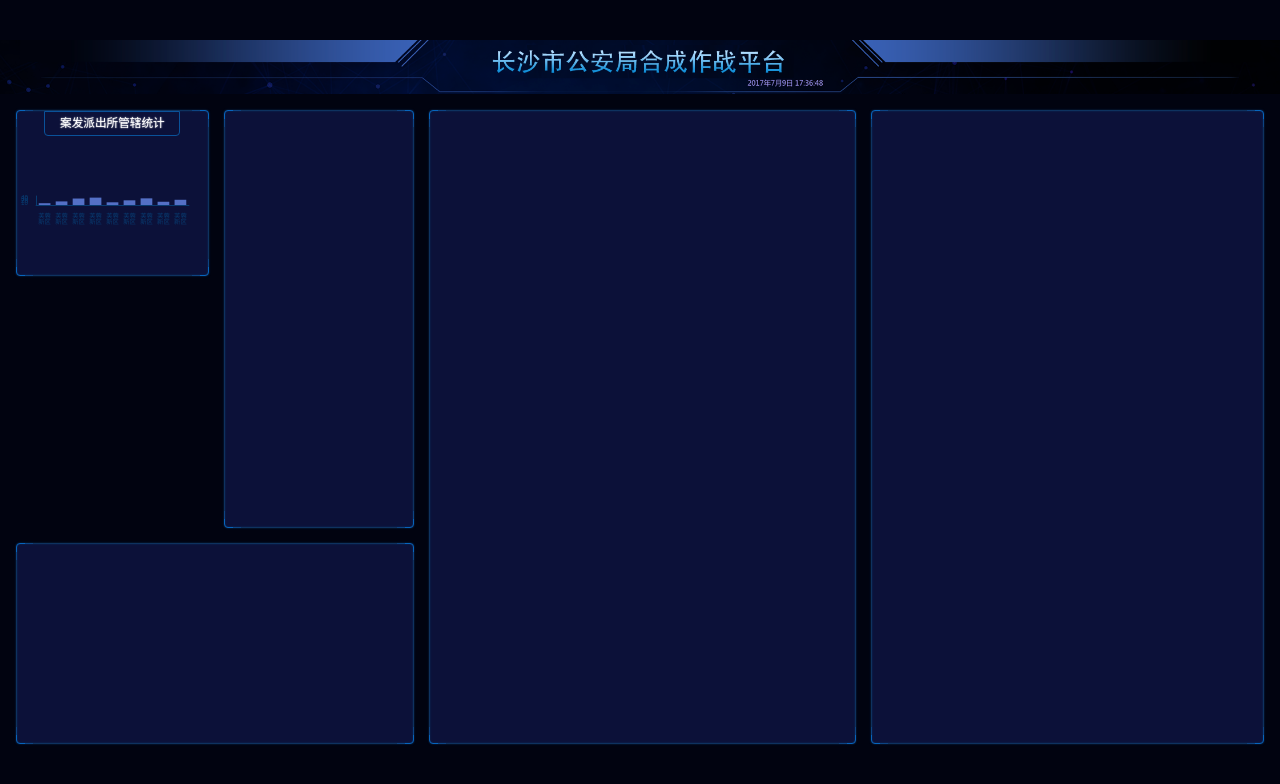
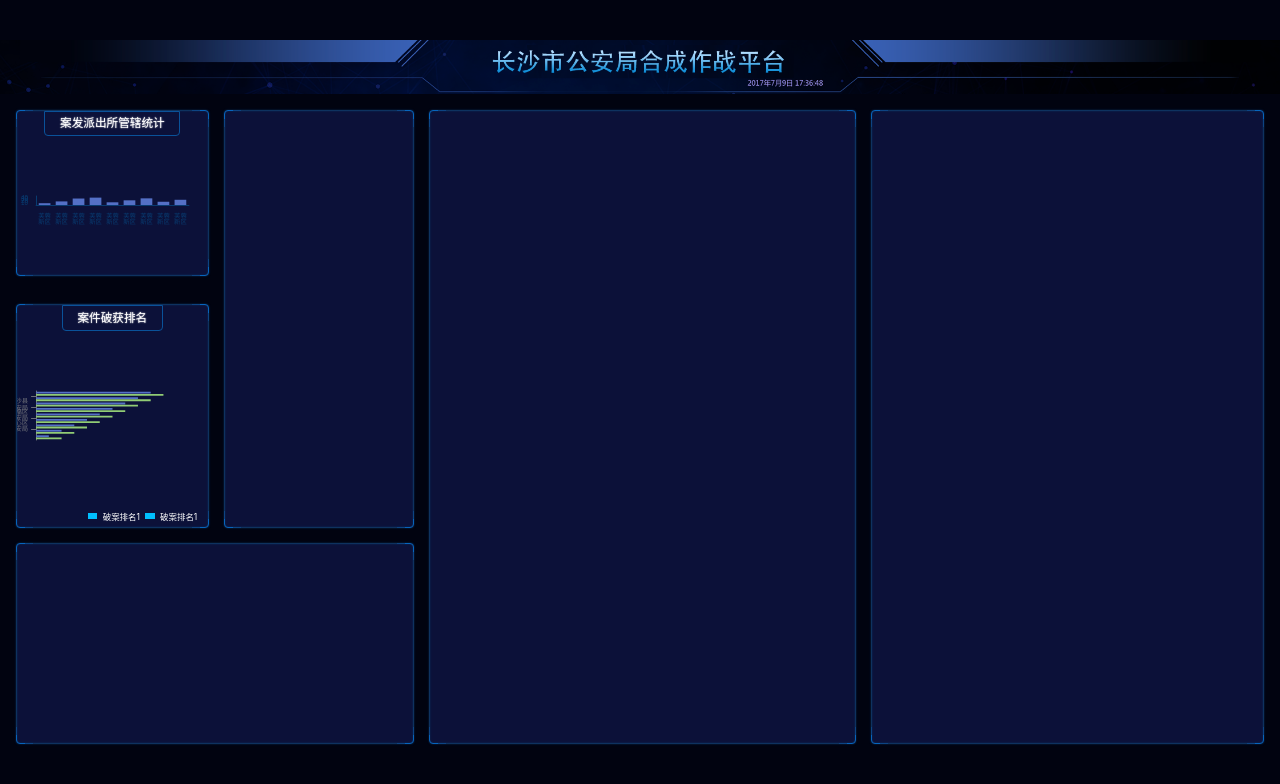
Before and after one commit to wuyangqin/visual-data, a React (Vite) app: page /#/ in a window 1280 px wide. Shown: the top 784 px of the page. Built offline with nearby package versions, Linux system fonts and the light colour scheme.

Commit message:
初步完成chart2

```diff
--- /dev/null
+++ b/src/components/chart-2.tsx
@@ -0,0 +1,54 @@
+import React, {useEffect, useRef} from 'react';
+import * as echarts from 'echarts';
+import {px} from '../shared/px';
+import {baseEchartOptions} from '../shared/base-echart-options';
+import {createEchartsOptions} from '../shared/create-echarts-options';
+
+export const Chart2 = () => {
+    const divRef = useRef(null);
+    useEffect(() => {
+        let myChart = echarts.init(divRef.current);
+        myChart.setOption(createEchartsOptions({
+            xAxis: {
+                type: 'value',
+                boundaryGap: [0, 0.01],
+                splitLine: {show: false},
+                axisLabel: {show: false}
+            },
+            yAxis: {
+                type: 'category',
+                data: ['岳麓区公安局', '芙蓉区公安局', '天心区公安局', '雨花区公安局', '开福区公安局',
+                    '望城区公安局', '长沙县公安局', '宁乡市公安局', '浏阳市公安局'],
+                axisLabel: {
+                    formatter(val) {
+                        return val.replace('公安局', '\n公安局');
+                    }
+                }
+            },
+            series: [
+                {
+                    name: '2016年',
+                    type: 'bar',
+                    data: [1, 2, 3, 4, 5, 6, 7, 8, 9]
+                },
+                {
+                    name: '2017年',
+                    type: 'bar',
+                    data: [2, 3, 4, 5, 6, 7, 8, 9, 10]
+                }
+            ]
+        }));
+    }, []);
+
+    return (
+        <div className="bordered 破获排名">
+            <h2>案件破获排名</h2>
+            <div ref={divRef} className="chart">
+            </div>
+            <div className="legend">
+                <span className="first"/> 破案排名1
+                <span className="second"/> 破案排名1
+            </div>
+        </div>
+    );
+};
--- a/src/pages/home.scss
+++ b/src/pages/home.scss
@@ -6,6 +6,7 @@
   flex-direction: column;
   background: $background;
   color: white;
+  font-size: px(16);
   > header {
     height: px(102);
     background-size: cover;
@@ -19,7 +20,9 @@
     grid-column-gap: px(28);
     grid-row-gap: px(28);
     padding: px(30);
-    > section {text-align: center;}
+    > section {
+      text-align: center;
+    }
     .bordered {
       border: 1px solid #0764bc;
       border-radius: 4px;
@@ -43,12 +46,30 @@
         0 9px 0 -8px #0d4483,
         0 -9px 0 -8px #0d4483,;
       }
+      h2 {
+        flex-shrink: 0;
+        border: 1px solid #0a5299;
+        border-bottom-left-radius: 4px;
+        border-bottom-right-radius: 4px;
+        font-size: px(22);
+        line-height: px(24);
+        padding: px(10) px(28);
+        text-shadow: 0 0 px(3) white;
+      }
+      .chart{
+        flex: 1;
+        width: 100%;
+      }
     }
     > .section1 {
       grid-area: box1;
+      display: flex;
+      flex-direction: column;
+      justify-content: space-between;
     }
     > .section2 {
       grid-area: box2;
+      width: 100%;
     }
     > .section3 {
       grid-area: box3;
@@ -64,19 +85,25 @@
       display: flex;
       flex-direction: column;
       align-items: center;
-      h2 {
-        flex-shrink: 0;
-        border: 1px solid #0a5299;
-        border-bottom-left-radius: 4px;
-        border-bottom-right-radius: 4px;
-        font-size: px(22);
-        line-height: px(24);
-        padding: px(10) px(28);
-        text-shadow: 0 0 px(3) white;
-      }
-      .chart{
-        flex: 1;
+    }
+    .破获排名 {
+      height: px(423);
+      display: flex;
+      flex-direction: column;
+      align-items: center;
+      .legend {
+        display: flex;
+        align-items: center;
+        justify-content: flex-end;
         width: 100%;
+        padding: 0 px(20) px(10);
+        > .first, > .second {
+          display: inline-block;
+          width: px(18); height: px(12);
+          background: deepskyblue; margin: 0 px(10);
+        }
+        .first {}
+        .second {}
       }
     }
   }
--- a/src/pages/home.tsx
+++ b/src/pages/home.tsx
@@ -2,6 +2,7 @@ import React, {useEffect, useRef} from 'react';
 import './home.scss';
 import headerBg from '../static/images/header.png'
 import {Chart1} from '../components/chart-1';
+import {Chart2} from "../components/chart-2";
 
 export const Home = () => {
     return (
@@ -10,8 +11,10 @@ export const Home = () => {
             <main>
                 <section className="section1">
                     <Chart1></Chart1>
+                    <Chart2></Chart2>
                 </section>
-                <section className="section2 bordered"></section>
+                <section className="section2 bordered">
+                </section>
                 <section className="section3 bordered"></section>
                 <section className="section4 bordered"></section>
                 <section className="section5 bordered"></section>
```
